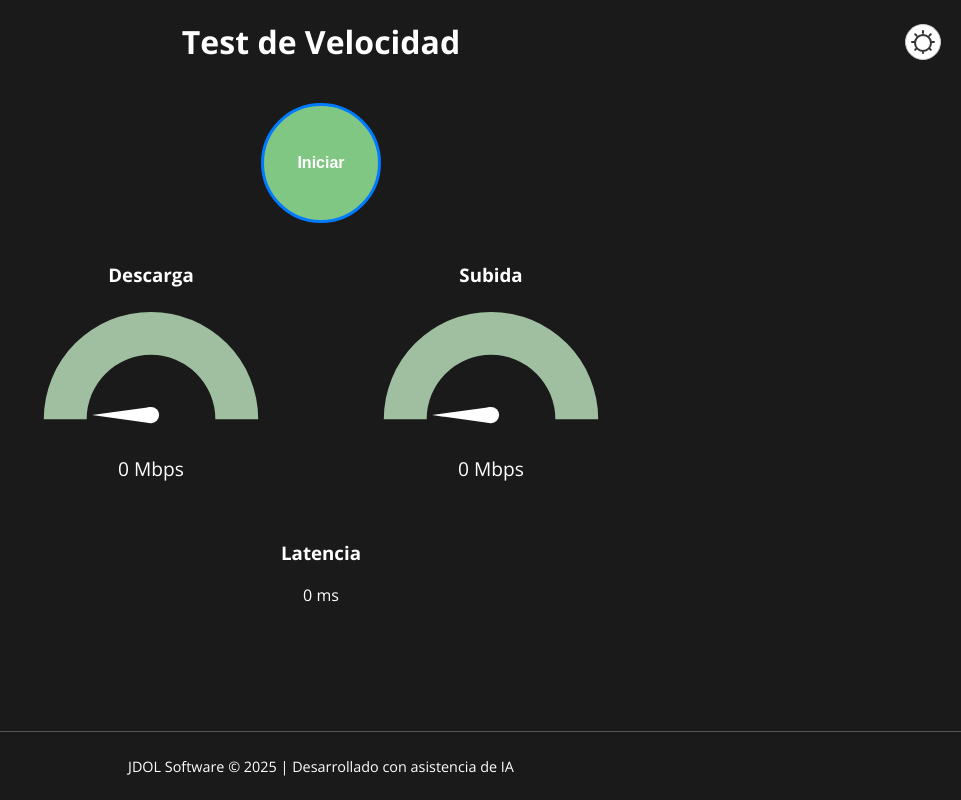
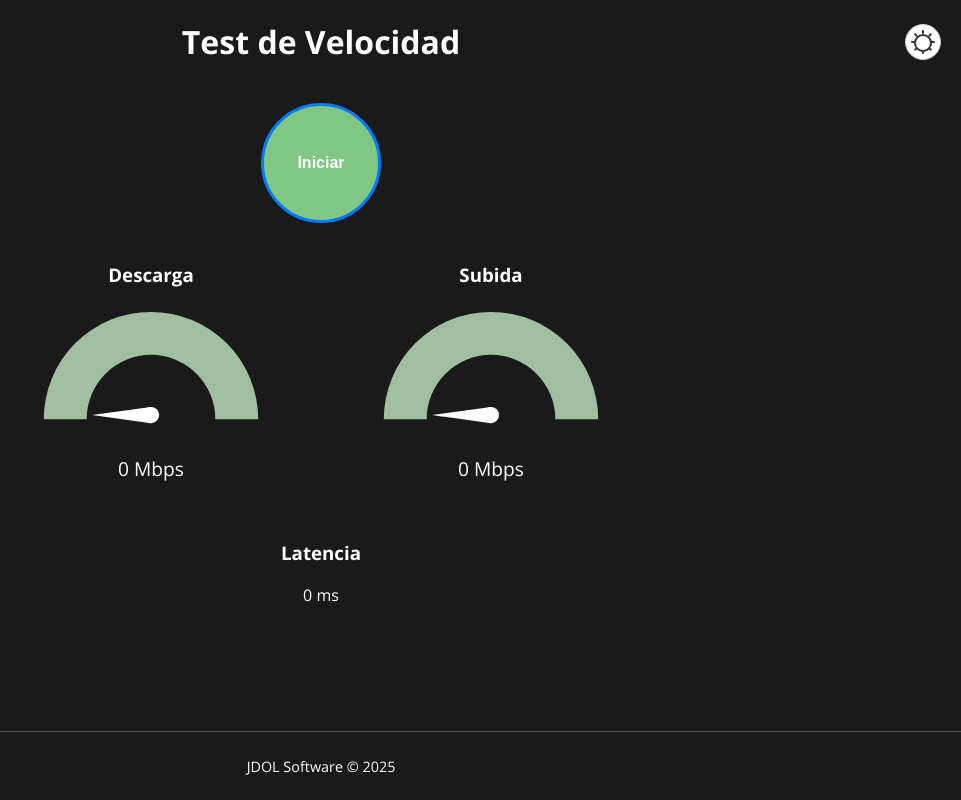
Before and after one commit to JoseDOL/Medidor-Velocidad, a React (Create React App) app: page / in a window 1280 px wide. Shown: the whole page, without its empty margins (319-1280 px from the left). Built offline with nearby package versions, Linux system fonts and the light colour scheme; the HTML template or start-up script is replaced by a standard one.

Commit message:
cambio frontend

```diff
--- a/src/App.js
+++ b/src/App.js
@@ -92,7 +92,7 @@ function App() {
         </div>
       </main>
       <footer>
-        <p>JDOL Software © 2025 | Desarrollado con asistencia de IA</p>
+        <p>JDOL Software © 2025 </p>
       </footer>
     </div>
   );
```
